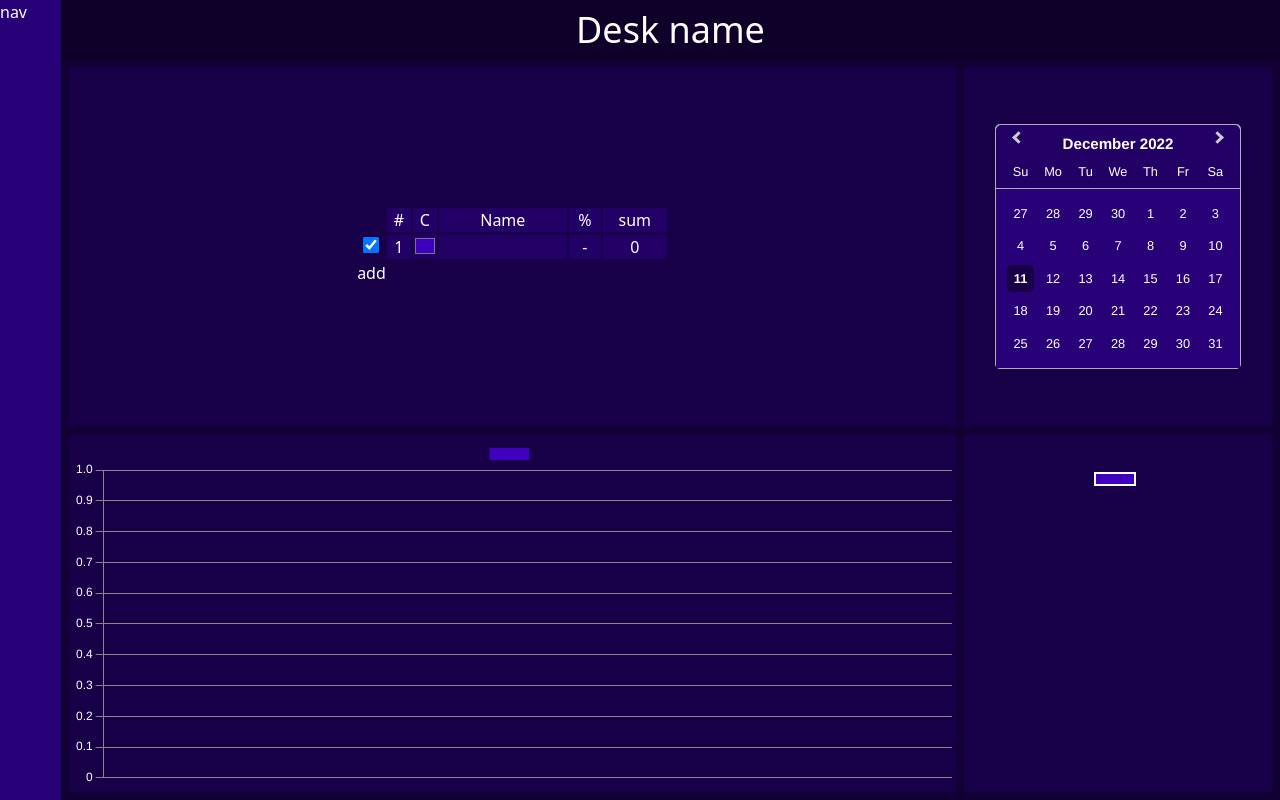
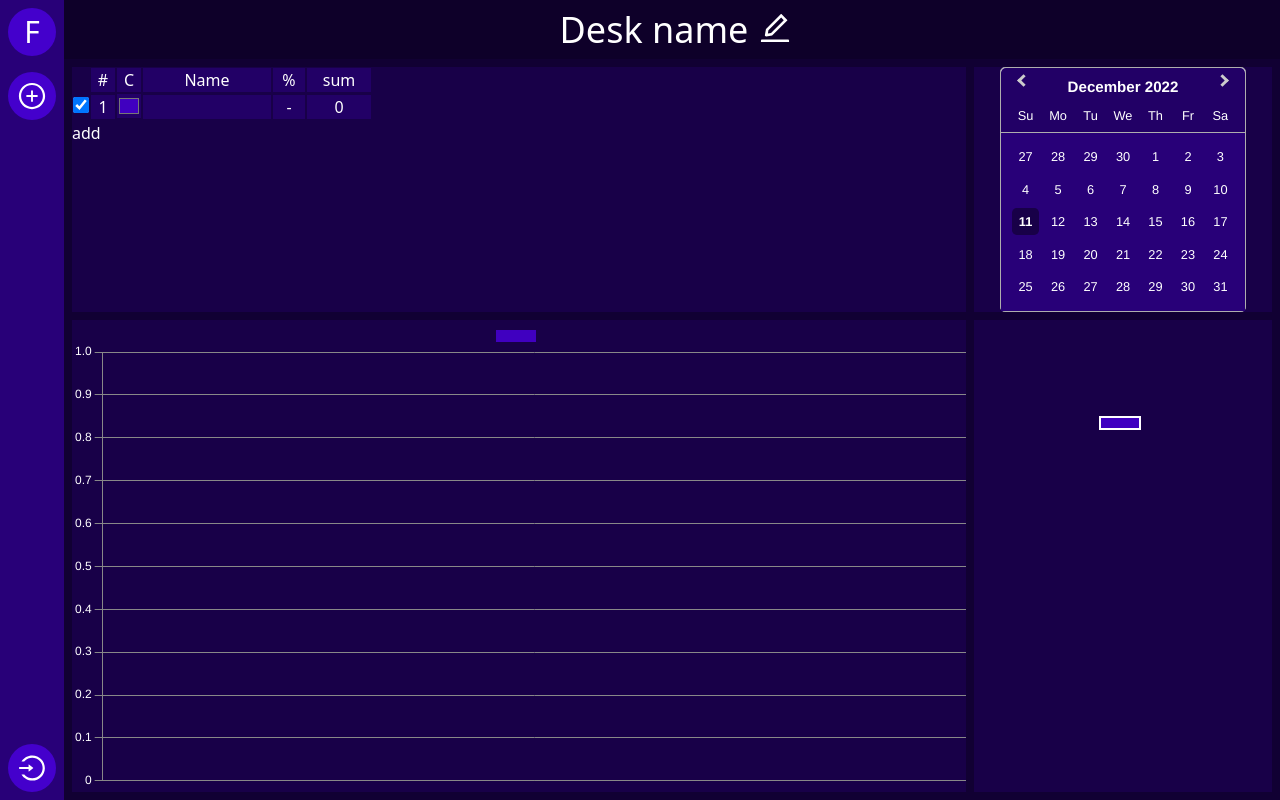
Before and after one commit to Slantl/chart-desk, a React (Vite) app: page / in a window 1280 px wide. Built offline with nearby package versions, Linux system fonts and the light colour scheme.

Commit message:
more styling

```diff
--- a/package.json
+++ b/package.json
@@ -15,7 +15,8 @@
     "react-chartjs-2": "^5.0.1",
     "react-datepicker": "^4.8.0",
     "react-dom": "^18.2.0",
-    "react-hook-form": "^7.40.0"
+    "react-hook-form": "^7.40.0",
+    "react-icons": "^4.7.1"
   },
   "devDependencies": {
     "@types/react": "^18.0.24",
--- a/src/components/Desk.tsx
+++ b/src/components/Desk.tsx
@@ -36,7 +36,7 @@ export const Desk: FC = () => {
 
 
     return (
-        <div className="desk overflow-hidden h-full w-full">
+        <div className="[&>div]:bg-primary grid grid-cols-1 grid-rows-deskR1 md:grid-cols-deskC md:grid-rows-deskR gap-2 p-2 h-full w-full md:overflow-hidden">
             <DataTable data={data} setData={setData} period={period}/>
             <CalendarForm period={period} setPeriod={setPeriod}/>
             <BarChart data={data} period={period}/>
--- a/src/components/DeskComponents/BarChart.tsx
+++ b/src/components/DeskComponents/BarChart.tsx
@@ -46,7 +46,7 @@ export const BarChart: FC<Props> = ({ data, period }) => {
         })
     }
     return (
-        <div className="relative w-full h-full">
+        <div className="relative w-full h-full overflow-hidden">
             <Bar data={barData} options={options}/>
         </div>
     )
--- a/src/components/DeskComponents/CalendarForm.tsx
+++ b/src/components/DeskComponents/CalendarForm.tsx
@@ -23,7 +23,7 @@ export const CalendarForm: FC<Props> = ({ period, setPeriod}) => {
         setPeriod(arr)
     }
     return (
-        <div>
+        <div className="flex justify-center items-center bg-primary2 w-full">
             <DatePicker
                 selected={startDate}
                 onChange={onChange}
--- a/src/components/DeskComponents/DataTable.tsx
+++ b/src/components/DeskComponents/DataTable.tsx
@@ -45,7 +45,7 @@ export const DataTable: FC<Props> = ({ period, data, setData }) => {
     }
 
     return (
-        <div>
+        <div className="overflow-auto">
             <table>
                 <thead>
                     <tr>
@@ -96,8 +96,8 @@ export const DataTable: FC<Props> = ({ period, data, setData }) => {
                         )
                     })}
                 </tbody>
+            </table>
             <button onClick={add}>add</button>
-            </table>
         </div>
     )
 }
--- a/src/components/DeskComponents/PieChart.tsx
+++ b/src/components/DeskComponents/PieChart.tsx
@@ -22,7 +22,7 @@ export const PieChart: FC<Props> = ({ data, period }) => {
         ]
     }
     return (
-        <div className="relative w-full h-full">
+        <div className="flex items-center justify-center relative w-full h-full overflow-hidden">
             <Pie data={pieData}/>
         </div>
     )
--- a/src/components/Header.tsx
+++ b/src/components/Header.tsx
@@ -1,7 +1,26 @@
+import { useEffect, useRef, useState } from "react"
+import { AiOutlineEdit } from "react-icons/ai"
+
 export const Header = () => {
+    const [deskName, setDeskName] = useState("Desk name")
+    const set = (e: React.ChangeEvent<HTMLInputElement>) => {
+        e.currentTarget.style.width = e.currentTarget.value.length + 1 + "ch"
+        setDeskName(e.currentTarget.value)
+    }
+
+    const dnRef = useRef<HTMLInputElement>(null)
+
+    useEffect(() => {
+        if (dnRef.current != null)
+    dnRef.current.style.width = dnRef.current?.value.length + 1 + "ch"
+    }, [])
+
     return (
         <header className="flex bg-black bg-opacity-20 h-16 items-center justify-center">
-            <h1 className="text-4xl">Desk name</h1>
+            <form className="flex w-fit">
+                <input ref={dnRef} id="dn" className="w-min bg-transparent text-center text-4xl" type="text" autoComplete="off" value={deskName} onChange={set} />
+                <label htmlFor="dn"><AiOutlineEdit className="text-4xl end"/></label>
+            </form>
         </header>
     )
 }
--- a/src/components/Main.tsx
+++ b/src/components/Main.tsx
@@ -4,7 +4,7 @@ import { Header } from "./Header"
 
 export const Main: FC = () => {
     return (
-        <div className="flex flex-col bg-back w-full h-screen">
+        <div className="flex flex-col bg-back w-full h-fit md:h-screen md:pl-16">
             <Header />
             <Desk />
         </div>
--- a/src/components/SideBar.tsx
+++ b/src/components/SideBar.tsx
@@ -1,9 +1,12 @@
 import { FC } from "react"
+import { AiOutlineLogin, AiOutlinePlusCircle } from "react-icons/ai";
 
 export const SideBar: FC = () => {
     return (
-        <nav className="flex flex-col bg-primary2 w-16">
-            <h1>nav</h1>
+        <nav className="flex flex-col bg-primary2 w-16 fixed h-16 md:h-screen z-10 items-center">
+            <div className="sideIcon font-normal text-3xl">F</div>
+            <div className="sideIcon"><AiOutlinePlusCircle /></div>
+            <div className="mt-auto sideIcon"><AiOutlineLogin /></div>
         </nav>
     )
 }
--- a/src/index.css
+++ b/src/index.css
@@ -8,6 +8,9 @@
   }
   .input {
     @apply bg-primary1 text-center h-6;
+  }
+  .sideIcon {
+    @apply bg-primary5 w-12 h-12 m-2 rounded-3xl flex items-center justify-center text-3xl cursor-pointer transition-all duration-300 hover:rounded-xl;
   }
 }
 
@@ -30,17 +33,10 @@
   @apply bg-primary
 }
 
-.desk {
-  display: grid;
+/* .deskTwo {
   grid-template-columns: minmax(0, 3fr) 1fr;
   grid-template-rows: 1fr minmax(0, 1fr);
-  gap: 8px;
-  padding: 8px;
-}
-
-.desk > div {
-  @apply bg-primary w-full h-full grid p-1 items-center justify-center
-}
+} */
 
 .react-datepicker__month-container * {
   @apply text-secondary
--- a/tailwind.config.cjs
+++ b/tailwind.config.cjs
@@ -7,13 +7,6 @@ module.exports = {
   theme: {
     extend: {
       colors: {
-        // primary: "#16002a",
-        // primary1: "#240048",
-        // primary2: "#300060",
-        // primary: "#103",
-        // primary1: "#206",
-        // primary2: "#2c0084",
-        // primary3: "#40c",
         back: "#103",
         primary: "#180048",
         primary1: "#206",
@@ -23,6 +16,13 @@ module.exports = {
         primary5: "#40c",
         secondary: "#ffffff",
         accent: "#50f"
+      },
+      gridTemplateColumns: {
+        "deskC": "minmax(0, 3fr) 1fr"
+      },
+      gridTemplateRows: {
+        "deskR": "content-fit minmax(0, content-fit)",
+        "deskR1" : "repeat(4, minmax(0, content-fit))"
       }
     },
   },
```
Also changed, not shown: 1 other file (tests, documents, lock files or other folders).
